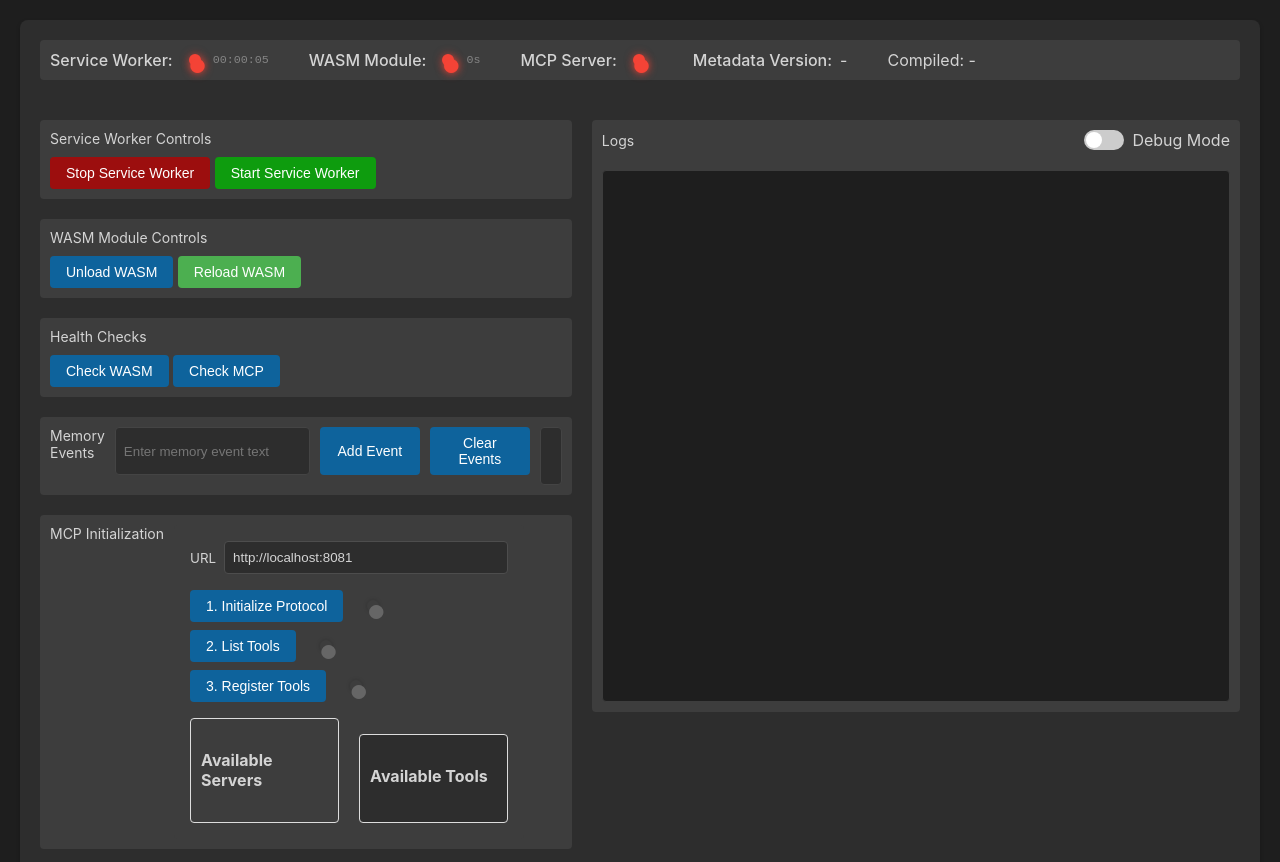
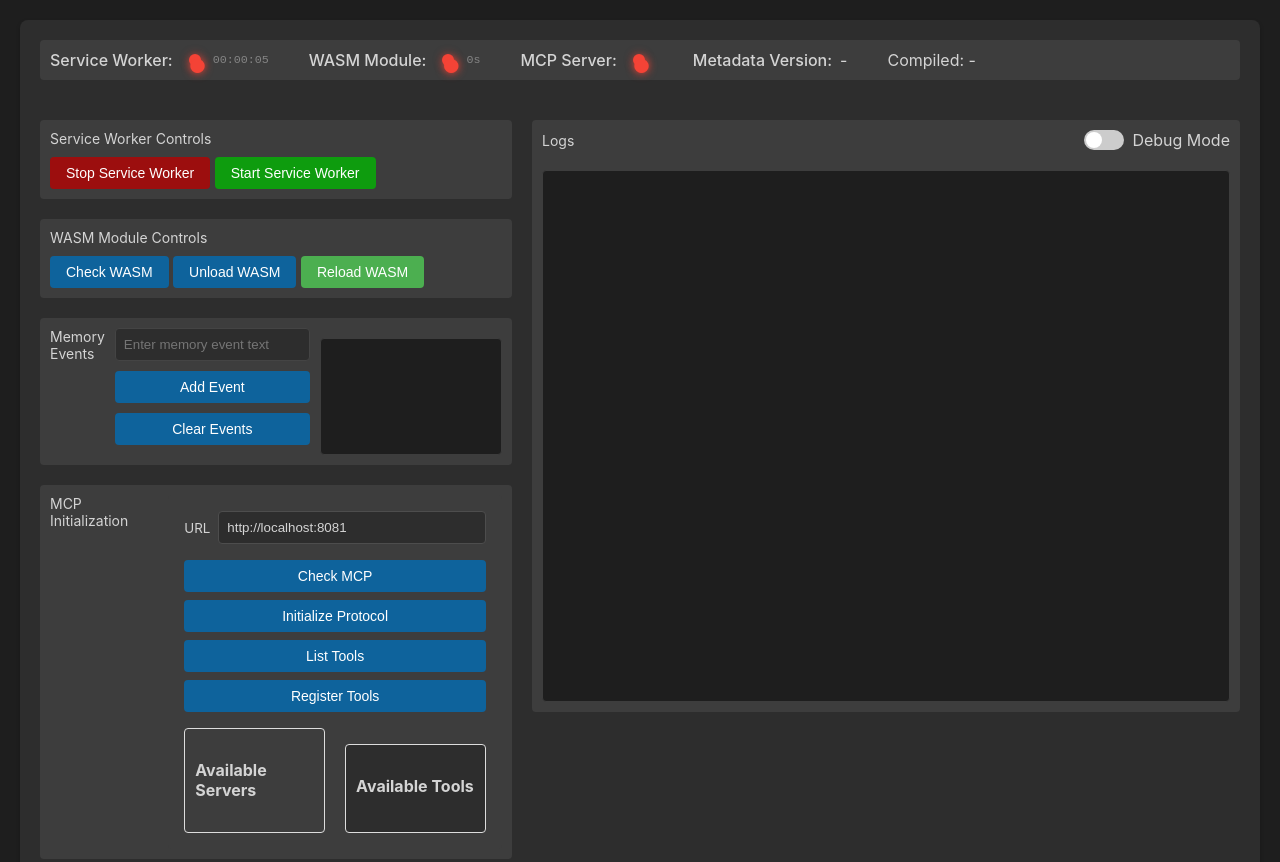
Before and after one commit to patrick-glean/mcp-browswer-client, a website: page public/index.html in a window 1280 px wide. Shown: the top 862 px of the page. Drawn offline with Linux system fonts and the light colour scheme.

Commit message:
formatting fixes

```diff
--- a/public/index.html
+++ b/public/index.html
@@ -45,18 +45,12 @@
             <div class="control-group wasm-controls">
                 <div>
                     <h3>WASM Module Controls</h3>
+                    <button id="check-wasm">Check WASM</button>
                     <button id="unload-wasm">Unload WASM</button>
                     <button id="reload-wasm" class="reload">Reload WASM</button>
                 </div>
             </div>
 
-            <div class="control-group">
-                <div>
-                    <h3>Health Checks</h3>
-                    <button id="check-wasm">Check WASM</button>
-                    <button id="check-mcp">Check MCP</button>
-                </div>
-            </div>
 
             <div class="control-group">
                 <h3>Memory Events</h3>
@@ -90,18 +84,10 @@
                     </div>
 
                     <div class="init-steps">
-                        <div class="step">
-                            <button id="initProtocol">1. Initialize Protocol</button>
-                            <span id="initStatus" class="status-indicator">●</span>
-                        </div>
-                        <div class="step">
-                            <button id="listTools">2. List Tools</button>
-                            <span id="toolsStatus" class="status-indicator">●</span>
-                        </div>
-                        <div class="step">
-                            <button id="registerTools">3. Register Tools</button>
-                            <span id="registerStatus" class="status-indicator">●</span>
-                        </div>
+                        <button id="check-mcp">Check MCP</button>
+                        <button id="initProtocol">Initialize Protocol</button>
+                        <button id="listTools">List Tools</button>
+                        <button id="registerTools">Register Tools</button>
                     </div>
 
                     <div class="server-tools-container">
--- a/public/styles.css
+++ b/public/styles.css
@@ -285,6 +285,7 @@
     display: flex;
     gap: 10px;
     margin-bottom: 10px;
+    flex-direction: column;
 }
 
 .memory-input {
@@ -297,28 +298,34 @@
 }
 
 .memory-events {
+    margin-top: 10px;
+    padding: 10px;
+    background: #1e1e1e;
+    border-radius: 4px;
+    border: 1px solid #3d3d3d;
     max-height: 200px;
     overflow-y: auto;
-    border: 1px solid #444;
-    border-radius: 4px;
-    padding: 10px;
-    background: #2D2D2D;
+    width: 100%;
 }
 
 .memory-event {
     padding: 8px;
-    border-bottom: 1px solid #444;
-    font-family: monospace;
+    margin: 4px 0;
+    background: #2d2d2d;
+    border-radius: 4px;
+    display: flex;
+    flex-direction: column;
+    gap: 4px;
 }
 
 .memory-event:last-child {
-    border-bottom: none;
+    margin-bottom: 0;
 }
 
 .memory-event-time {
-    color: #888;
-    font-size: 0.9em;
-    margin-right: 10px;
+    font-size: 0.8em;
+    color: #858585;
+    font-family: monospace;
 }
 
 .debug-toggle input {
```
